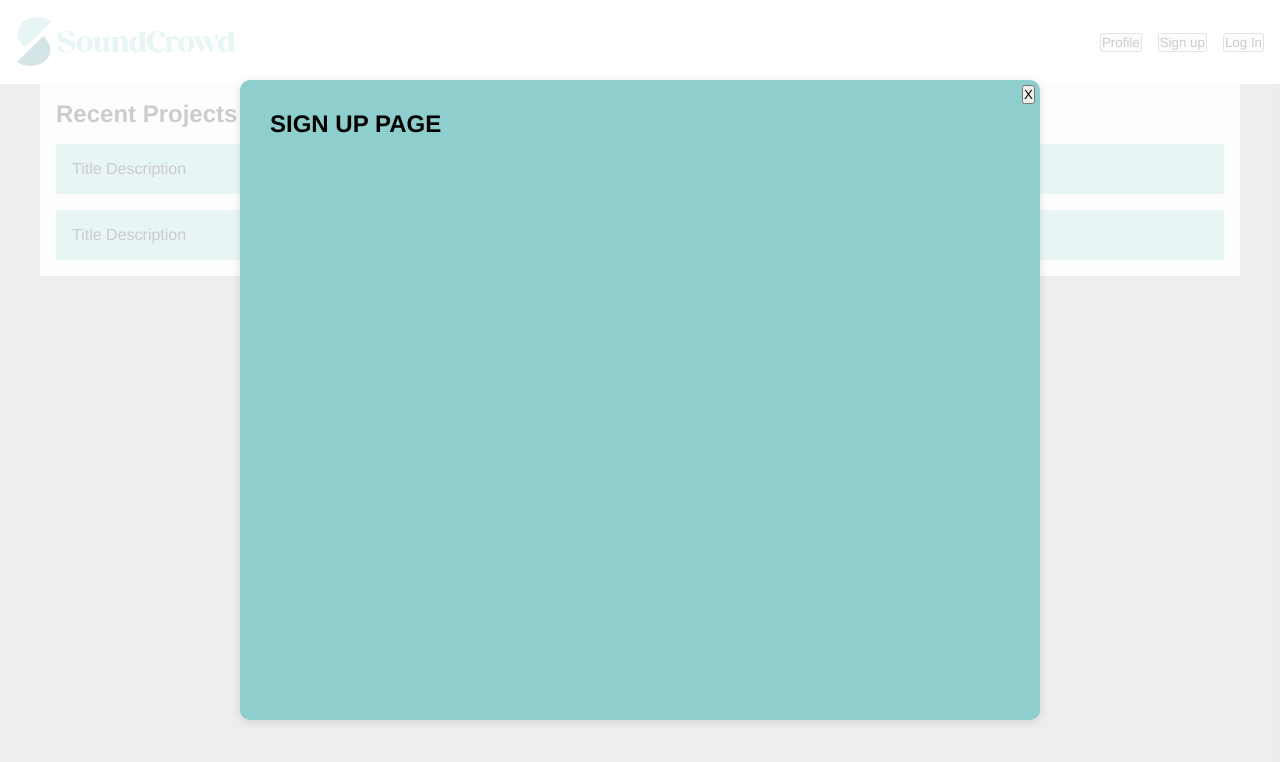
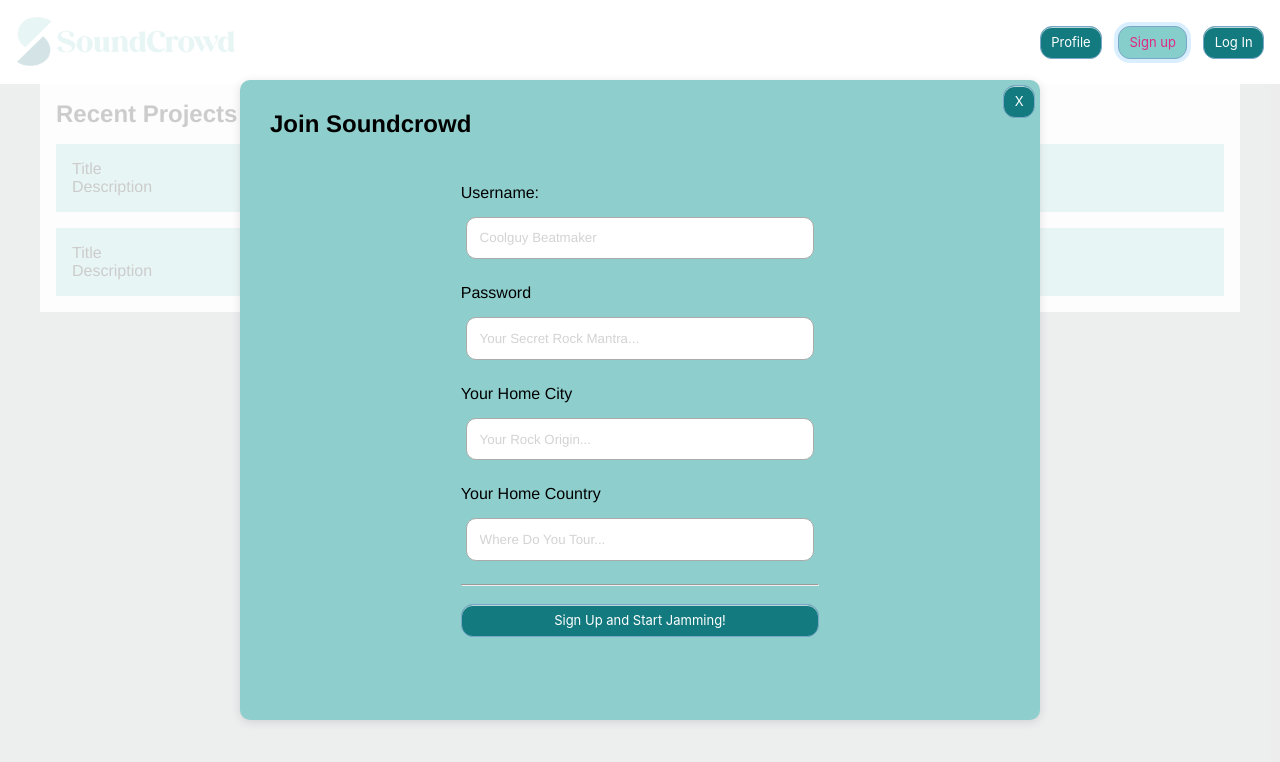
Before and after one commit to matthewkurtti/cc37greenfieldproject, a React (Vite) app in the folder client/: page / in a window 1280 px wide. Both pictures are taken after a click on the button "Sign up". Shown: the top 762 px of the page. Built offline with nearby package versions, Linux system fonts and the light colour scheme; no server answers.

Commit message:
feat: initializes login page

```diff
--- a/client/index.html
+++ b/client/index.html
@@ -4,6 +4,14 @@
     <meta charset="UTF-8" />
     <link rel="icon" type="image/" href="/favicon.ico" />
     <meta name="viewport" content="width=device-width, initial-scale=1.0" />
+
+    <!-- font book -->
+    <link rel="preconnect" href="https://fonts.googleapis.com" />
+    <link rel="preconnect" href="https://fonts.gstatic.com" crossorigin />
+    <link
+      href="https://fonts.googleapis.com/css2?family=Bebas+Neue&family=Josefin+Sans:ital,wght@0,100..700;1,100..700&family=Lexend:wght@100..900&display=swap"
+      rel="stylesheet"
+    />
     <title>SoundCrowd</title>
   </head>
   <body>
--- a/client/src/App.css
+++ b/client/src/App.css
@@ -1,3 +1,27 @@
+
+:root {
+  --title-text: var(font-family: "Krona One", serif);
+  --body-text: var(font-family: "Lexend", serif);
+  --misc-text: var(font-family: "Josefin Sans", serif);
+  --block-text: var(font-family: "Bebas Neue", serif);
+}
+
+:root {
+  --main-bg-color: brown;
+}
+
+.App {
+  text-align: left;
+  display: flex;
+  flex-direction: column;
+  margin: auto;
+  width: 30vw;
+  padding: 2vw 1vw;
+  border-radius: 0 0 10px 10px;
+  font-family: --block-text;
+  font-weight: 500;
+}
+
 .modal {
   display: grid;
   place-items: center;
@@ -72,3 +96,36 @@ dialog .content {
   height: 100px;
   background-color: red;
 }
+
+/* ---- headers ---- */
+
+h1 {
+
+}
+
+h2 {
+
+}
+
+/* ---- input styling ---- */
+
+
+.title {
+  text-align: center;
+  width: 30vw;
+  background-color: rgb(190, 164, 214);
+  padding: 2vw 1vw;
+  border-radius: 10px 10px 0 0;
+  font-size: 2rem;
+  font-family: Verdana, Geneva, Tahoma, sans-serif;
+}
+
+
+
+input {
+  border: 1px solid rgb(172, 171, 171);
+  border-radius: 10px;
+  padding: 1vw 1vw;
+  outline: none;
+  margin: 5px;
+}
--- a/client/src/components/LogInPage.tsx
+++ b/client/src/components/LogInPage.tsx
@@ -1,9 +1,20 @@
-import { useState, useEffect } from 'react';
+import { useState, useEffect } from "react";
 
 const LogInPage = () => {
   return (
     <div className="log-in-page">
       <h2>LOG IN PAGE</h2>
+
+      <div className="App">
+        <form className="login-form">
+          <label>Username</label>
+          <input type="text" placeholder="Coolguy Beatmaker" />
+          <label>Password</label>
+          <input type="email" placeholder="rockstar@soundcrowd.com" />
+
+          <button type={"submit"}>Login</button>
+        </form>
+      </div>
     </div>
   );
 };
--- a/client/src/components/ProjectItem.tsx
+++ b/client/src/components/ProjectItem.tsx
@@ -8,7 +8,8 @@ type ProjectItemProps = {
 const ProjectItem = ({ setCurrentModal }: ProjectItemProps) => {
   return (
     <div onClick={() => setCurrentModal(<ProjectPage />)}>
-      <span>Title</span> <span>Description</span>
+      <span className="projectTitle">Title</span><br />
+      <span className="projectDescription">Description</span>
     </div>
   );
 };
--- a/client/src/components/ProjectPage.tsx
+++ b/client/src/components/ProjectPage.tsx
@@ -5,6 +5,9 @@ const ProjectPage = () => {
   return (
     <div className="project-page">
       <h2 className="project-page-title">PROJECT TITLE</h2>
+      <br />
+      <hr />
+      <h3>Project Description</h3>
       <p className="project-page-desc">
         This a description about this awesome project!
       </p>
--- /dev/null
+++ b/client/src/components/SignUpPage.css
@@ -0,0 +1,4 @@
+label {
+    padding-top: 20px;
+    padding-bottom: 10px;
+}
--- a/client/src/components/SignUpPage.tsx
+++ b/client/src/components/SignUpPage.tsx
@@ -1,11 +1,124 @@
-import { useState, useEffect } from 'react';
+import { useState, FormEvent } from "react";
+import "./SignUpPage.css";
 
-const SignUpPage = () => {
+interface SignupResponse {
+  message: string;
+  token?: string; // optional value
+}
+
+const SignUpPage: React.FC = () => {
+  const url: string =
+    import.meta.env.MODE === "development" ? "http://localhost:8080/" : "/";
+
+  const [username, setUsername] = useState<string>("");
+  const [password, setPassword] = useState<string>("");
+  const [homeCity, setHomeCity] = useState<string>("");
+  const [homeCountry, setHomeCountry] = useState<string>("");
+  const [error, setError] = useState<string | null>(null);
+
+  const handleSubmit = async (e: FormEvent<HTMLFormElement>) => {
+    e.preventDefault();
+
+    // basic validation for required fields
+    if (!username || !password || !homeCountry) {
+      // user must fill outall fields to register
+      setError("Please fill in all fields");
+      return;
+    }
+
+    try {
+      const response = await fetch(`${url}api/auth/register`, {
+        method: "POST",
+        headers: {
+          "Content-Type": "applicaton/json",
+        },
+        body: JSON.stringify({ username, password, homeCity, homeCountry }),
+      });
+
+      // handles failed signup
+      if (!response.ok) {
+        // if no response recieved
+        const errorData = await response.json(); // get the error data
+        throw new Error(
+          errorData.message || "Signup failed, please try again."
+        );
+      }
+
+      // handles successful signup
+      const data: SignupResponse = await response.json();
+      console.log("User created successfully: ", data);
+
+      // the server may create create a 'JSON Web Token' which can be stored (also applies to login)
+      if (data.token) {
+        // if the response containes a JWT, store it
+        localStorage.setItem("token", data.token);
+      }
+    } catch (error: any) {
+      setError(error.message || "An error occured when creating a new user.");
+    }
+  };
+
   return (
-    <div className="sign-up-page">
-      <h2>SIGN UP PAGE</h2>
-    </div>
+    <>
+      <div className="sign-up-page">
+        <h2>Join Soundcrowd</h2>
+      </div>
+
+      <form onSubmit={handleSubmit} className="App">
+        <label htmlFor="username" className="inputLabel">
+          Username:
+        </label>
+        <input
+          name="username"
+          type="text"
+          value={username}
+          onChange={(e) => setUsername(e.target.value)} // sets the value of 'username' to this field on change
+          placeholder="Coolguy Beatmaker"
+        />
+
+        <label htmlFor="password" className="inputLabel">
+          Password
+        </label>
+        <input
+          name="password"
+          type="password"
+          value={password}
+          onChange={(e) => setPassword(e.target.value)} // sets the value of 'password' to this field on change
+          placeholder="Your Secret Rock Mantra..."
+        />
+
+        <label htmlFor="city" className="inputLabel">
+          Your Home City
+        </label>
+        <input
+          name="city"
+          type="text"
+          value={homeCity}
+          onChange={(e) => setHomeCity(e.target.value)}
+          placeholder="Your Rock Origin..."
+        />
+
+        <label htmlFor="country" className="inputLabel">
+          Your Home Country
+        </label>
+        <input
+          name="country"
+          type="text"
+          value={homeCountry}
+          onChange={(e) => setHomeCountry(e.target.value)}
+          placeholder="Where Do You Tour..."
+        />
+
+        <br></br>
+        <hr></hr>
+        <br></br>
+        <button type={"submit"}>Sign Up and Start Jamming!</button>
+      </form>
+    </>
   );
 };
 
+// TODO add required callouts for required fields
+// TODO (wishlist) random value for name placeholder
+
 export default SignUpPage;
--- a/client/src/index.css
+++ b/client/src/index.css
@@ -16,3 +16,51 @@ button {
 ul {
   list-style: none;
 }
+
+/* ---- button styling ---- */
+
+button {
+  background-color: #137a7f;
+  border-radius: 12px;
+  border: 0.5px solid #7aa7c7;
+  box-shadow: rgba(255, 255, 255, .7) 0 1px 0 0 inset;
+  box-sizing: border-box;
+  color: white;
+  cursor: pointer;
+  display: inline-block;
+  font-family: -apple-system,system-ui,"Segoe UI","Liberation Sans",sans-serif;
+  font-size: 13px;
+  font-weight: 400;
+  line-height: 1.15385;
+  margin: 0;
+  outline: none;
+  padding: 8px .8em;
+  position: relative;
+  text-align: center;
+  text-decoration: none;
+  user-select: none;
+  -webkit-user-select: none;
+  touch-action: manipulation;
+  vertical-align: baseline;
+  white-space: nowrap;
+}
+
+button:hover,
+button:focus {
+  background-color: #86cecb;
+  color: #e12885;
+}
+
+button:focus {
+  box-shadow: 0 0 0 4px rgba(0, 149, 255, .15);
+}
+
+button:active {
+  background-color: #a0c7e4;
+  box-shadow: none;
+  color: #2c5777;
+}
+
+::placeholder {
+  color: lightgray
+}
```
Also changed, not shown: client/src/components/LoginPage.css (added).
